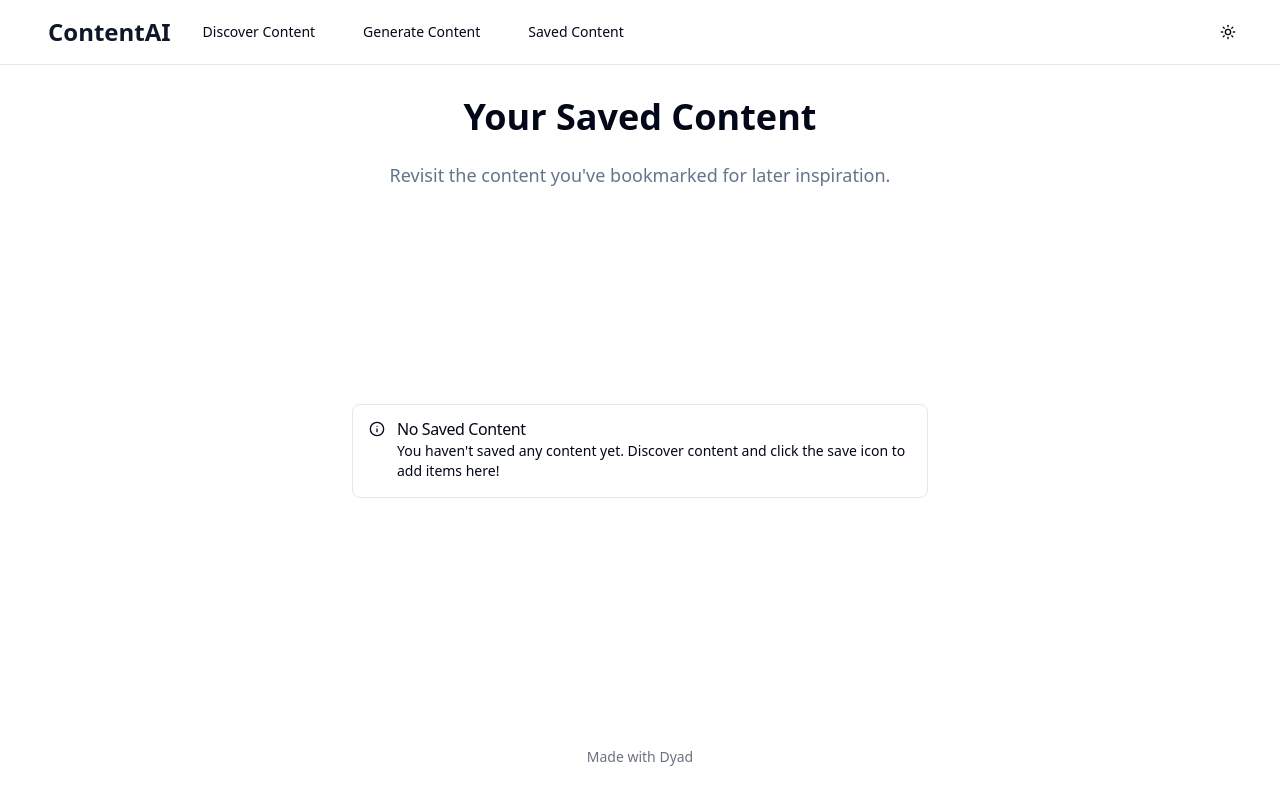
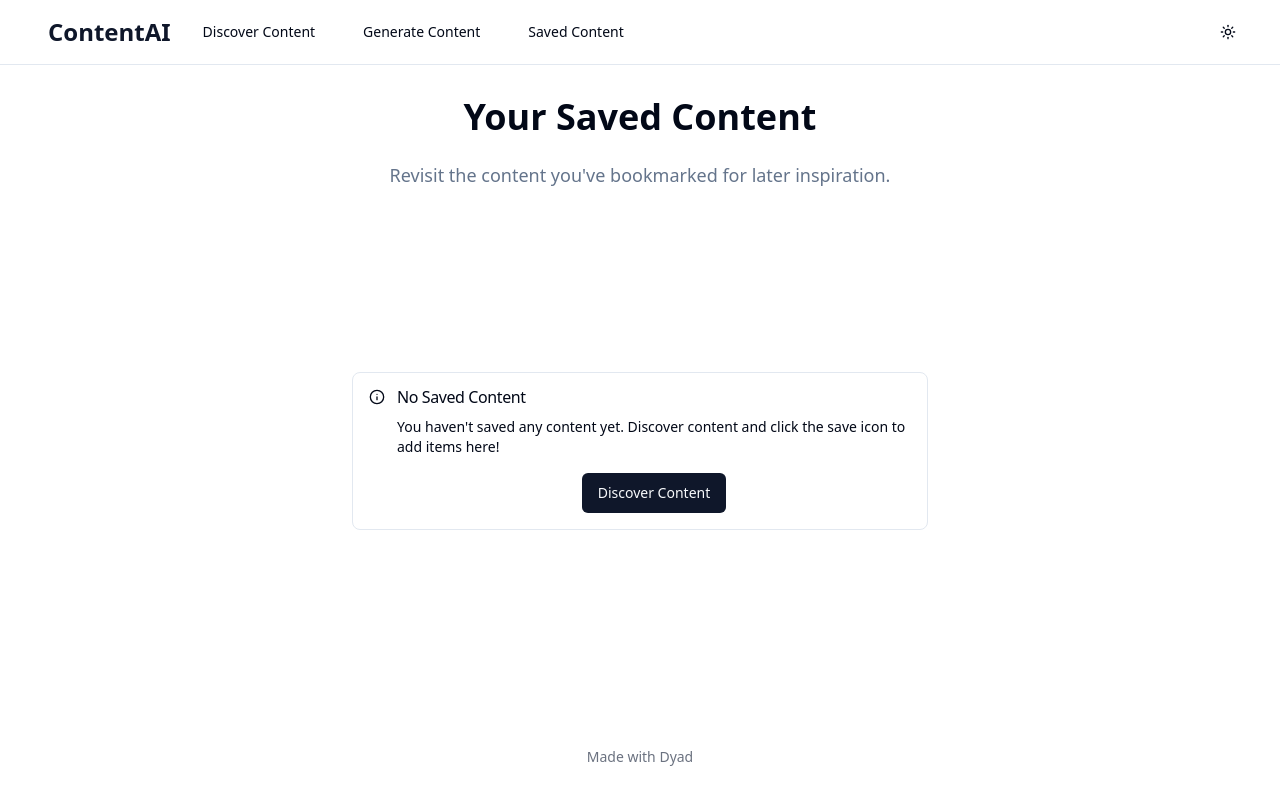
Before and after one commit to Benrgy/Content-AI-Discovery, a React (Vite) app: page /saved in a window 1280 px wide. Built offline with nearby package versions, Linux system fonts and the light colour scheme.

Commit message:
[dyad] Added discover button to empty saved content - wrote 1 file(s)

```diff
--- a/src/pages/SavedContent.tsx
+++ b/src/pages/SavedContent.tsx
@@ -4,7 +4,9 @@ import React from "react";
 import { useSavedContent } from "@/hooks/use-saved-content";
 import ContentCard from "@/components/ContentCard";
 import { Alert, AlertDescription, AlertTitle } from "@/components/ui/alert";
+import { Button } from "@/components/ui/button"; // Import Button
 import { Info } from "lucide-react";
+import { Link } from "react-router-dom"; // Import Link
 
 const SavedContent = () => {
   const { savedItems } = useSavedContent();
@@ -21,8 +23,11 @@ const SavedContent = () => {
           <Alert>
             <Info className="h-4 w-4" />
             <AlertTitle>No Saved Content</AlertTitle>
-            <AlertDescription>
+            <AlertDescription className="flex flex-col items-center gap-4 pt-2"> {/* Added flex-col and gap for button */}
               You haven't saved any content yet. Discover content and click the save icon to add items here!
+              <Button asChild>
+                <Link to="/discover">Discover Content</Link>
+              </Button>
             </AlertDescription>
           </Alert>
         </div>
```
